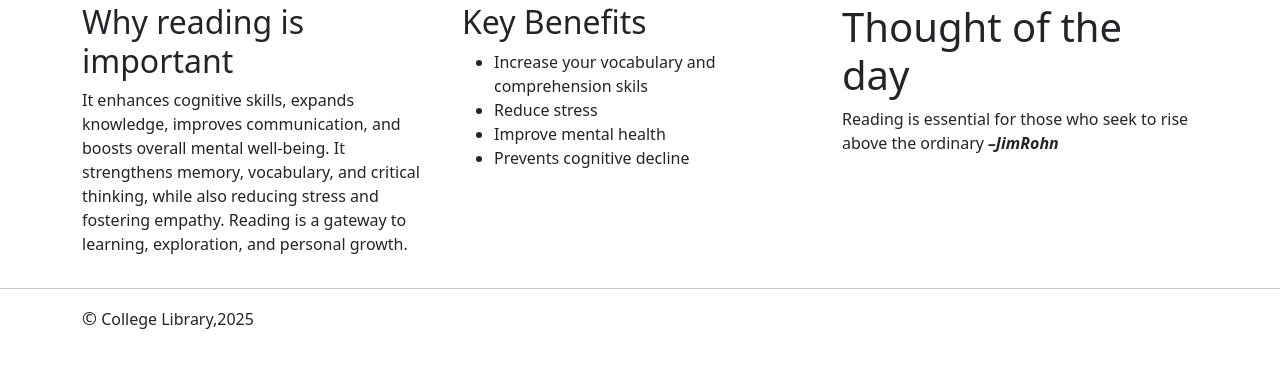
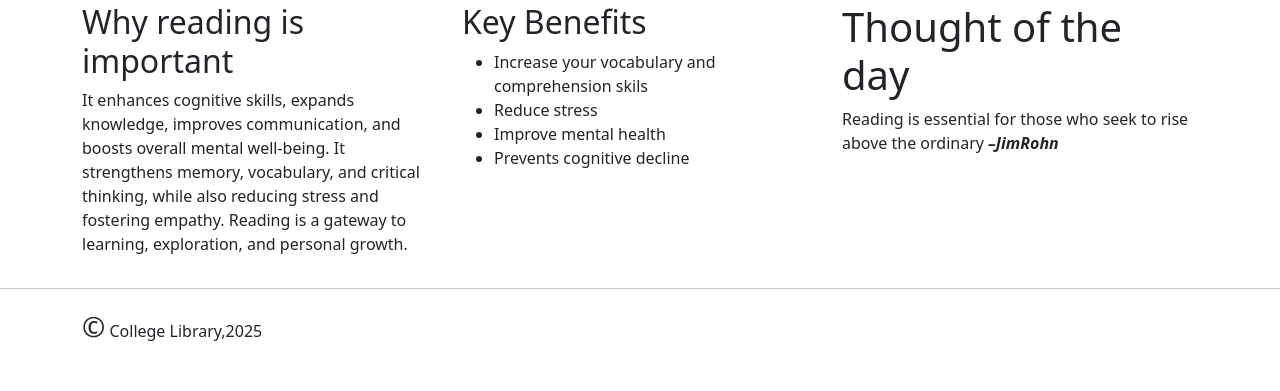
Before and after one commit to Preethamchegu/LibraryInformationManagementSystem, a Django app: template lims_portal/lims_app/templates/home.html in a window 1280 px wide. Shown: the part 409-800 px from the top of the page. Run offline with Django 3.2, Linux system fonts and the light colour scheme; the template is opened without the code that fills it, so the values that code supplies are empty.

Commit message:
footer_font-size increased

```diff
--- a/lims_portal/lims_app/templates/home.html
+++ b/lims_portal/lims_app/templates/home.html
@@ -39,6 +39,6 @@
     </main>
     <hr>
     <footer class="container">
-        <p style="font-weight:400"> <span style="font-size:18px;">©</span> College Library,2025</p>
+        <p style="font-weight:400"> <span style="font-size:28px;">©</span> College Library,2025</p>
     </footer>
     {% endblock %}
```
